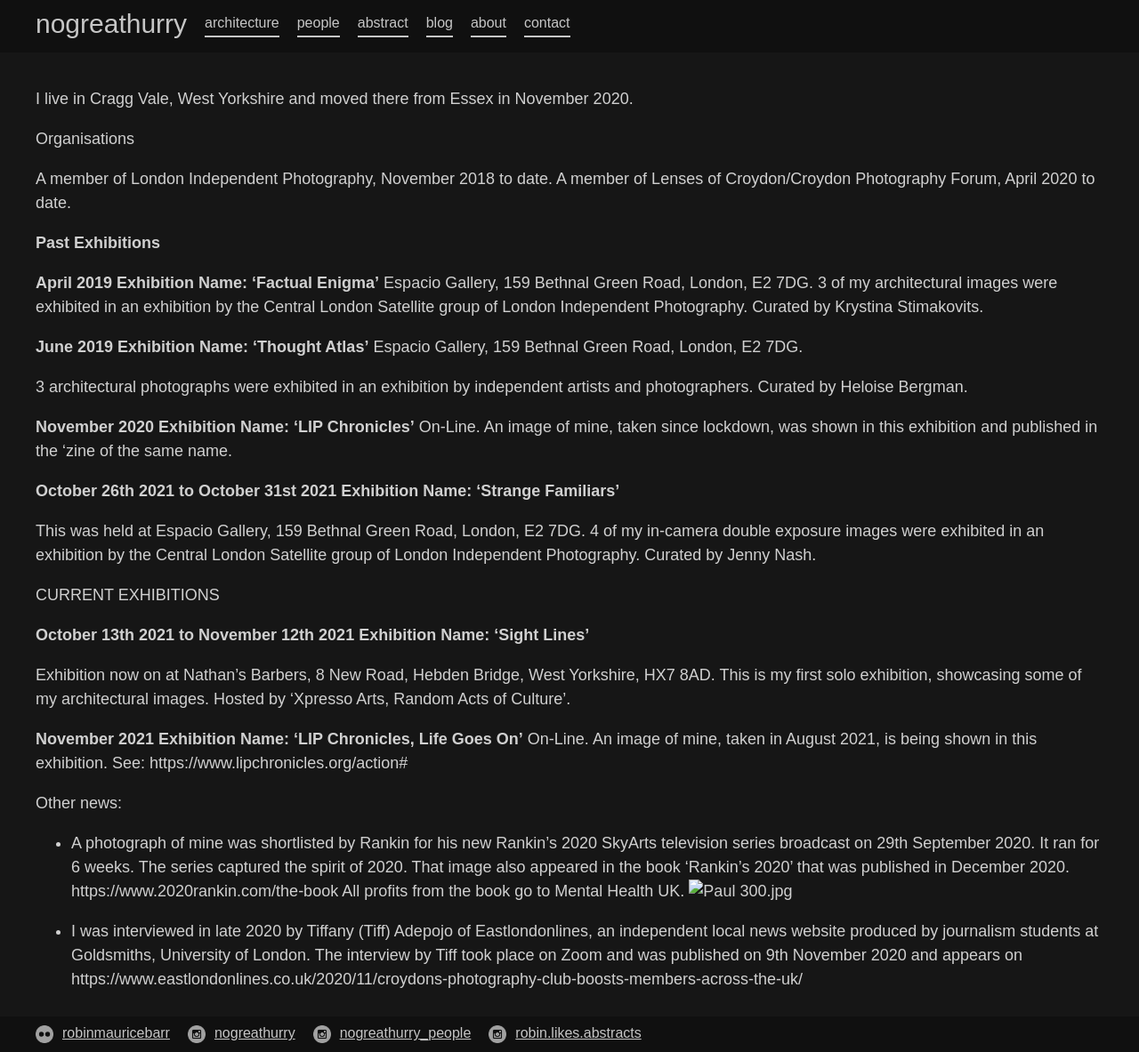
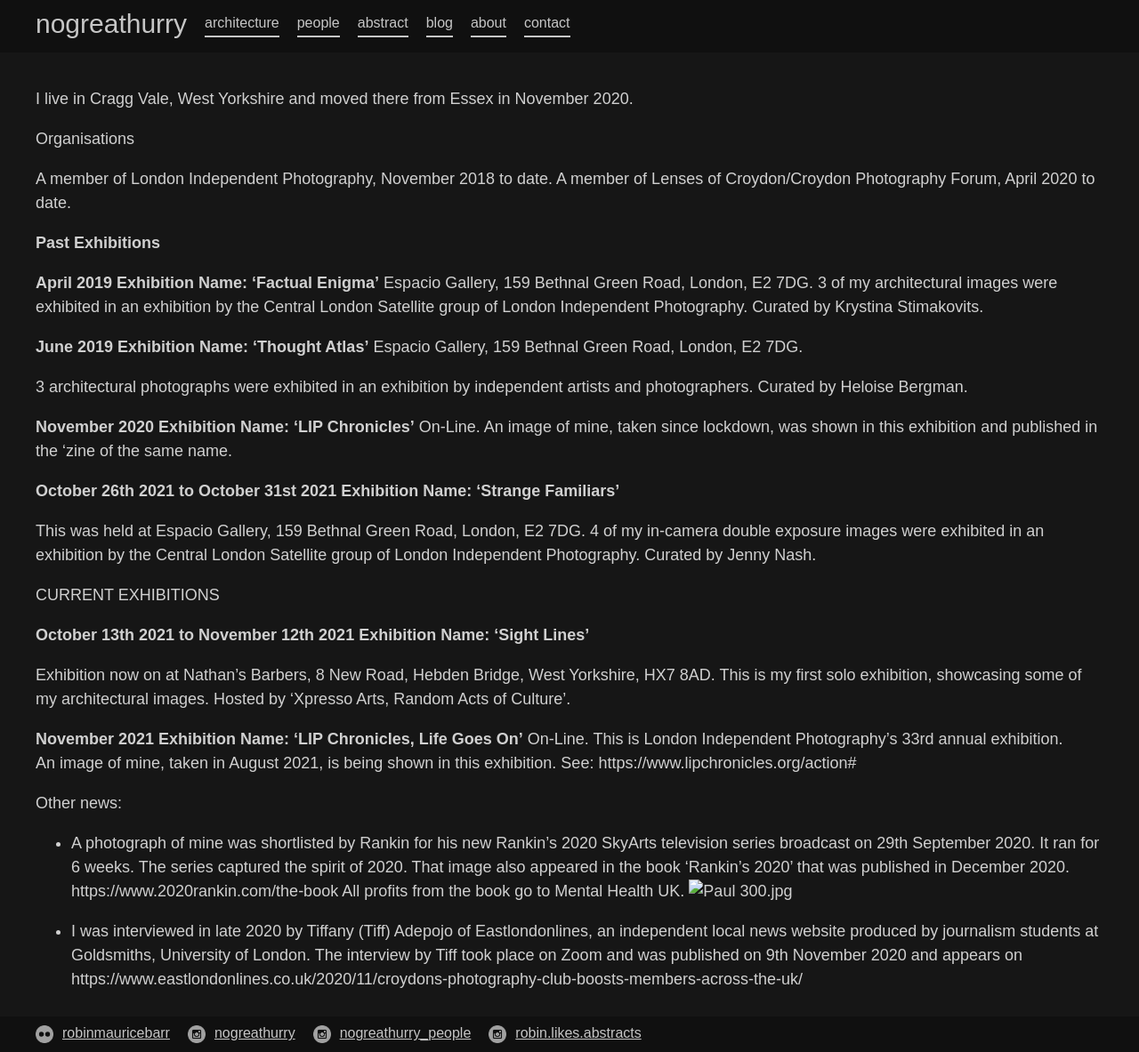
Before and after one commit to 987poiuytrewq/nogreathurry, a Jekyll site: the page built from blog.md, in a window 1280 px wide and 1183 px high. Shown: the whole window at 89% size. Built offline with Jekyll 4.4.1, drawn with Linux system fonts in a browser that asks for light colours.

Commit message:
Updated Blog

```diff
--- a/blog.md
+++ b/blog.md
@@ -45,6 +45,7 @@ This is my first solo exhibition, showcasing some of my architectural images. Ho
 **November 2021
 Exhibition Name: 'LIP Chronicles, Life Goes On'**
 On-Line.
+This is London Independent Photography's 33rd annual exhibition.
 An image of mine, taken in August 2021, is being shown in this exhibition. See: https://www.lipchronicles.org/action#
 
 
```
